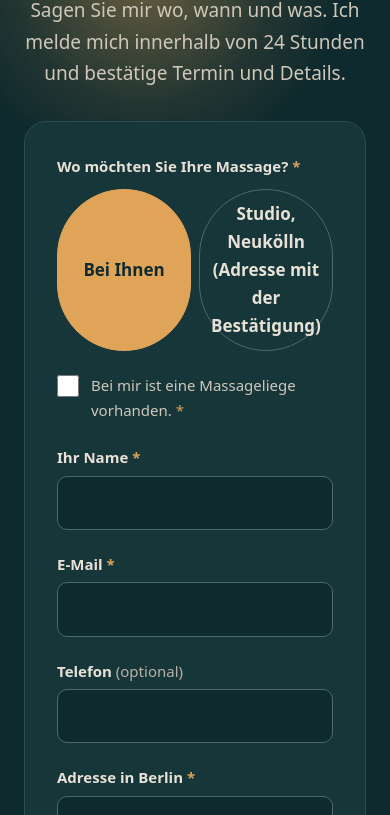
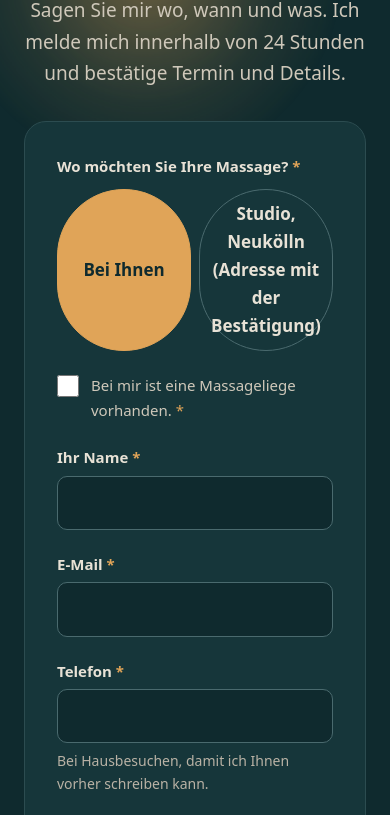
Before and after one commit to burhankirac/masaj_website_01, a plain HTML site: page de/book.html in a window 390 px wide. Shown: the part 232-1047 px from the top of the page. Drawn offline with Linux system fonts and the light colour scheme; a web font is replaced by a local one.

Commit message:
Phone required for home visits; confirmation-after-reply note; privacy policy updated
Co-Authored-By: Claude Opus 5.5 <noreply@anthropic.com>
Claude-Session: https://claude.ai/code/session_01Bj3SLvBzWfoFWBSHJPLBgb

```diff
--- a/assets/site.js
+++ b/assets/site.js
@@ -140,6 +140,13 @@
         tableWrap.querySelector("input").required = home;
       }
       addr.required = home;
+      /* Phone: required for home visits, optional for the studio */
+      var phone = document.getElementById("f-phone");
+      if (phone) phone.required = home;
+      var pr = form.querySelector("[data-phone-req]"), po = form.querySelector("[data-phone-opt]"), ph = form.querySelector("[data-phone-hint]");
+      if (pr) pr.hidden = !home;
+      if (po) po.hidden = home;
+      if (ph) ph.hidden = !home;
     }
     Array.prototype.forEach.call(form.querySelectorAll("input[name=where]"), function (r) {
       r.addEventListener("change", syncWhere);
--- a/de/book.html
+++ b/de/book.html
@@ -52,7 +52,7 @@
           <div class="field"><label for="f-name">Ihr Name <span class="req" aria-hidden="true">*</span></label><input id="f-name" name="name" type="text" autocomplete="name" required></div>
           <div class="field"><label for="f-email">E-Mail <span class="req" aria-hidden="true">*</span></label><input id="f-email" name="email" type="email" autocomplete="email" required></div>
         </div>
-        <div class="field"><label for="f-phone">Telefon <span class="opt">(optional)</span></label><input id="f-phone" name="phone" type="tel" autocomplete="tel"></div>
+        <div class="field"><label for="f-phone">Telefon <span class="req" data-phone-req aria-hidden="true">*</span><span class="opt" data-phone-opt>(optional)</span></label><input id="f-phone" name="phone" type="tel" autocomplete="tel"><p class="hint" data-phone-hint>Bei Hausbesuchen, damit ich Ihnen vorher schreiben kann.</p></div>
 
         <div class="field" id="address-field">
           <label for="f-address">Adresse in Berlin <span class="req" aria-hidden="true">*</span></label>
@@ -74,6 +74,7 @@
 
         <button class="btn btn-block" type="submit">Anfrage senden</button>
         <p class="form-status" id="form-status" role="alert"></p>
+        <p class="small"><strong>Ihr Termin ist bestätigt, sobald Sie auf meine Nachricht geantwortet haben.</strong></p>
         <p class="small">Keine Zahlung im Voraus. Sie bezahlen nach der Massage, bar oder per Überweisung.</p>
         <p class="small">Bei der ersten Massage gehen wir gemeinsam einen kurzen <a href="../assets/docs/gesundheitsbogen.pdf" target="_blank" rel="noopener">Gesundheitsbogen (PDF)</a> durch.</p>
       </form>
```
Also changed, not shown: book.html (+2 -1 lines), datenschutz.html (+1 -1 lines).
